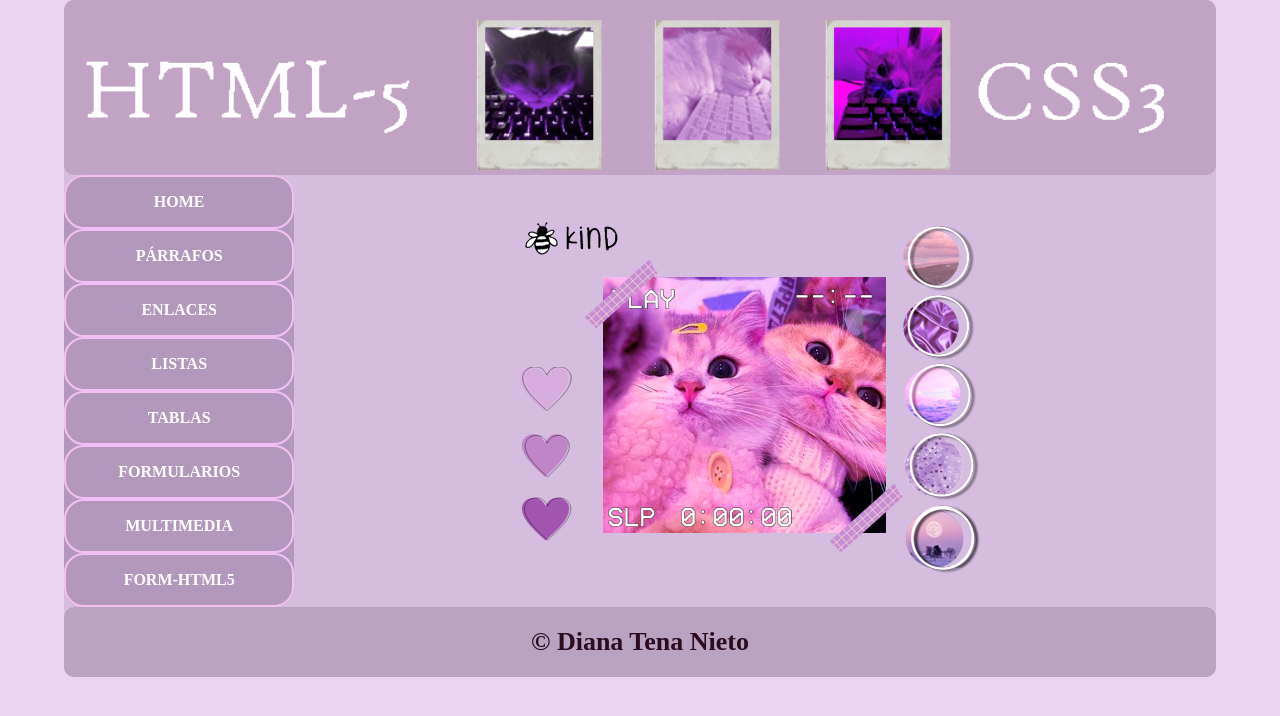
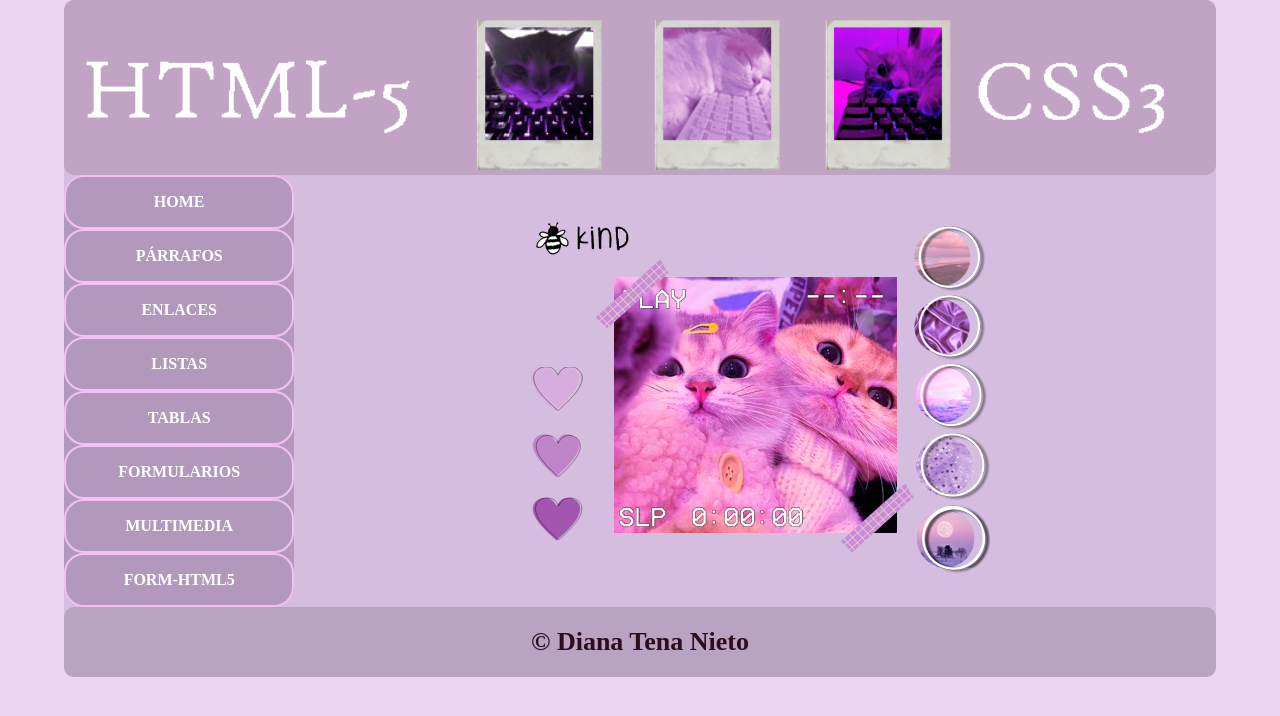
Before and after one commit to DianaTN/Web-Aesthetic, a plain HTML site: page index.html in a window 1280 px wide. Drawn offline with Linux system fonts and the light colour scheme.

Commit message:
arreglo 1

```diff
--- a/css/style.css
+++ b/css/style.css
@@ -55,7 +55,7 @@ nav {
 /* AQUI SE MUESTRA LO QUE HAY CONTENIDO EN LA CAJA */
 
 #content {
-      width: 78%;
+      width: 80%;
       float: right;
       padding: auto;
   }
```
